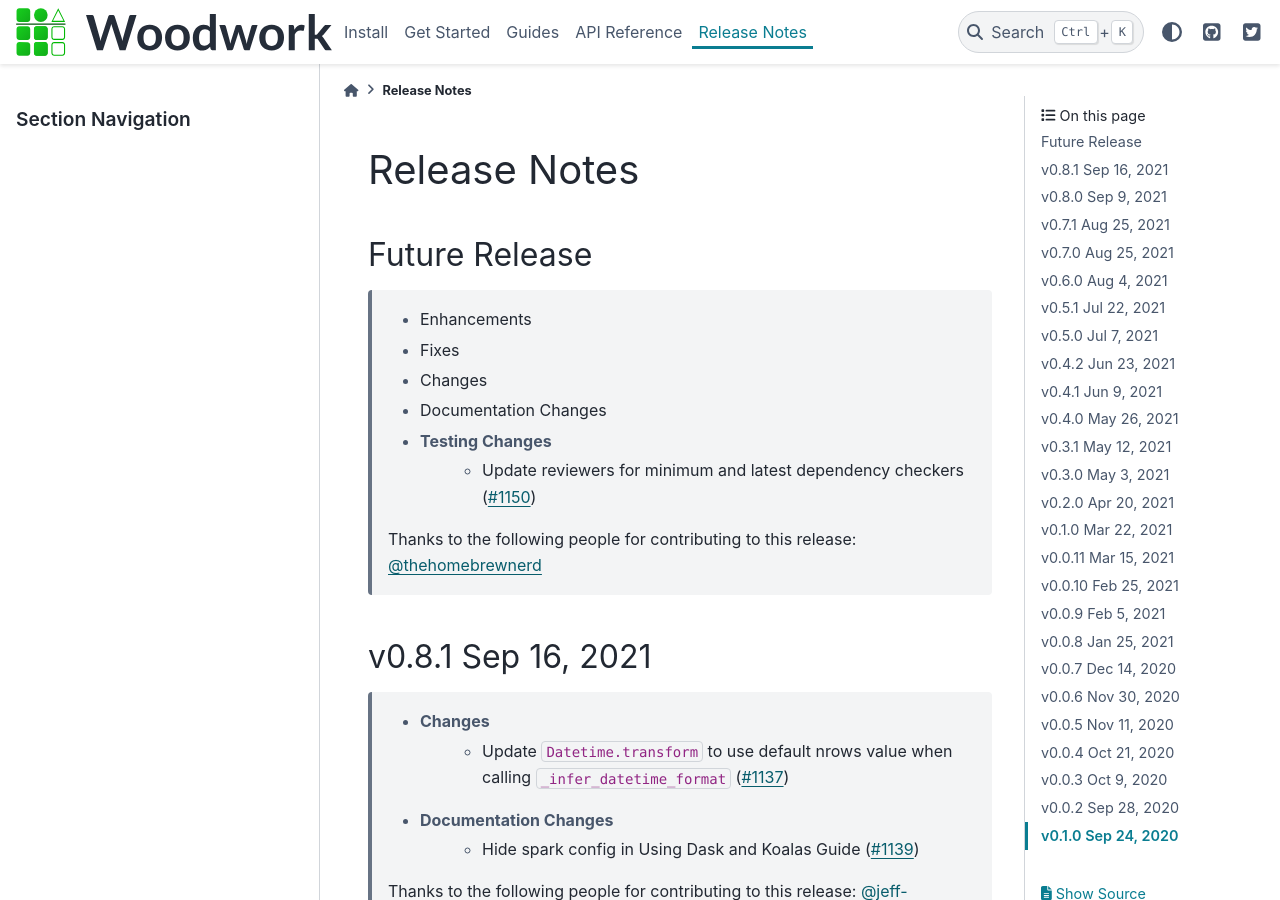
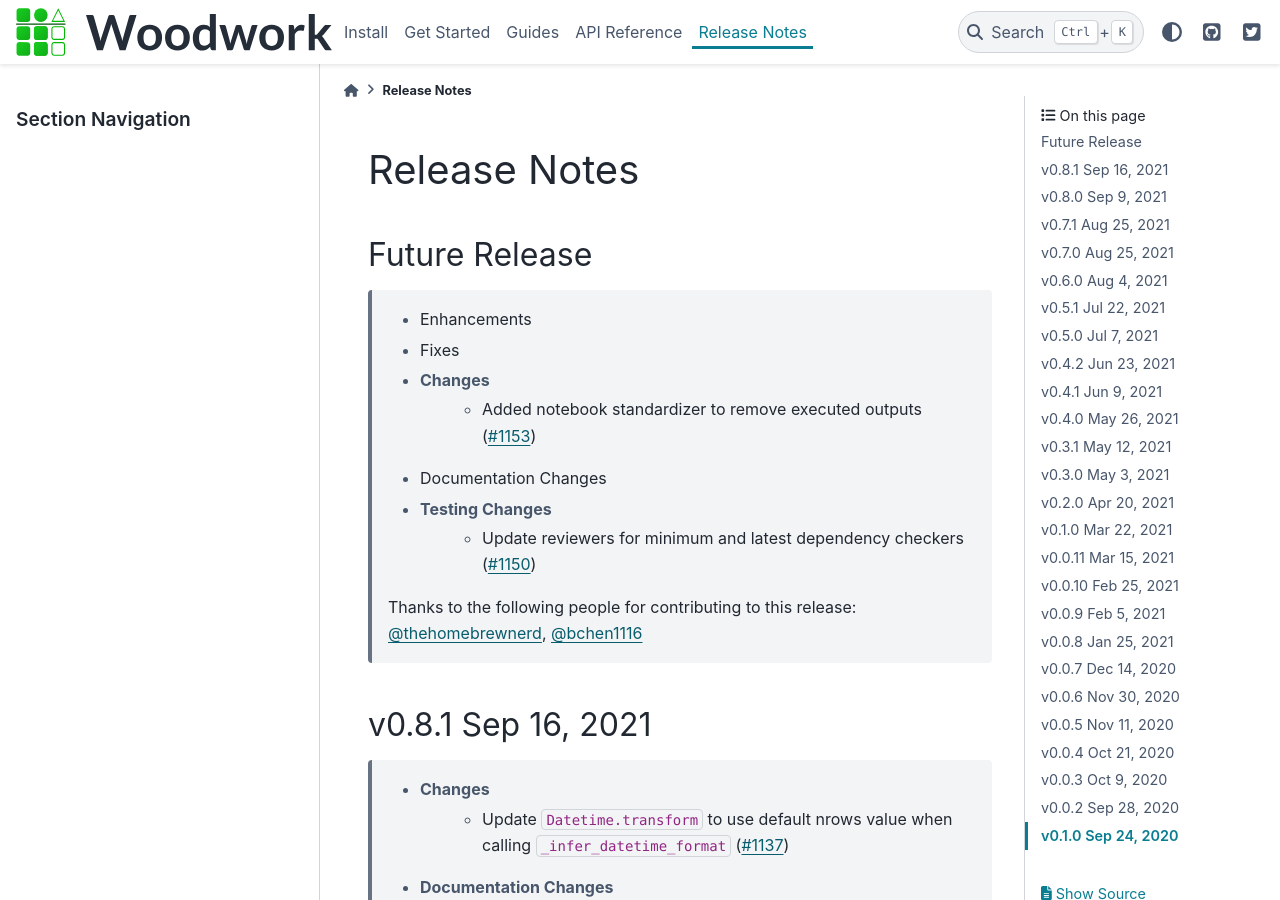
Before and after one commit to alteryx/woodwork, a Sphinx documentation site: the page built from docs/source/release_notes.rst, in a window 1280 px wide and 900 px high. Built offline with Sphinx 7.4.7 and the PyData theme 0.15.4, drawn with Linux system fonts in a browser that asks for light colours; comment, search, counter and statistics services are not loaded.

Commit message:
update release notes:

```diff
--- a/docs/source/release_notes.rst
+++ b/docs/source/release_notes.rst
@@ -7,12 +7,13 @@ Future Release
     * Enhancements
     * Fixes
     * Changes
+        * Added notebook standardizer to remove executed outputs (:pr:`1153`)
     * Documentation Changes
     * Testing Changes
         * Update reviewers for minimum and latest dependency checkers (:pr:`1150`)
 
     Thanks to the following people for contributing to this release:
-    :user:`thehomebrewnerd`
+    :user:`thehomebrewnerd`, :user:`bchen1116`
 
 v0.8.1 Sep 16, 2021
 ===================
```
